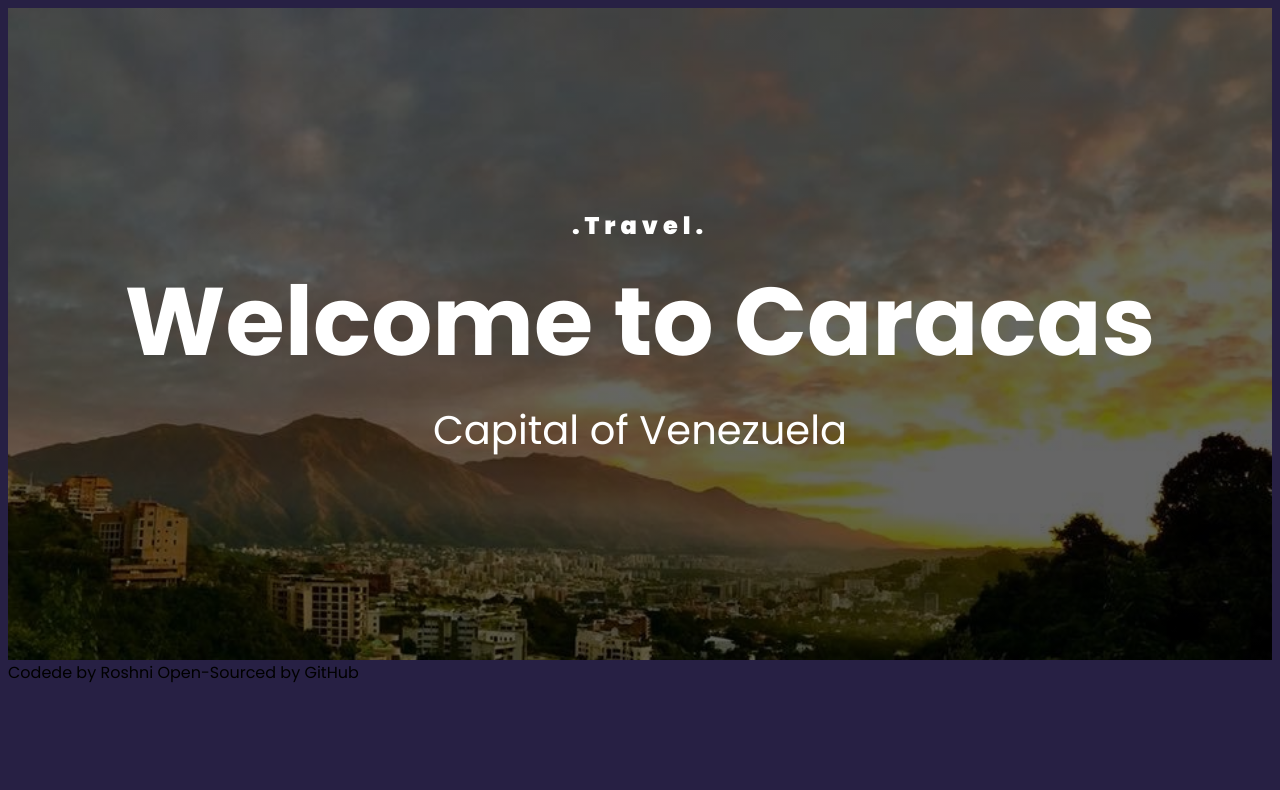
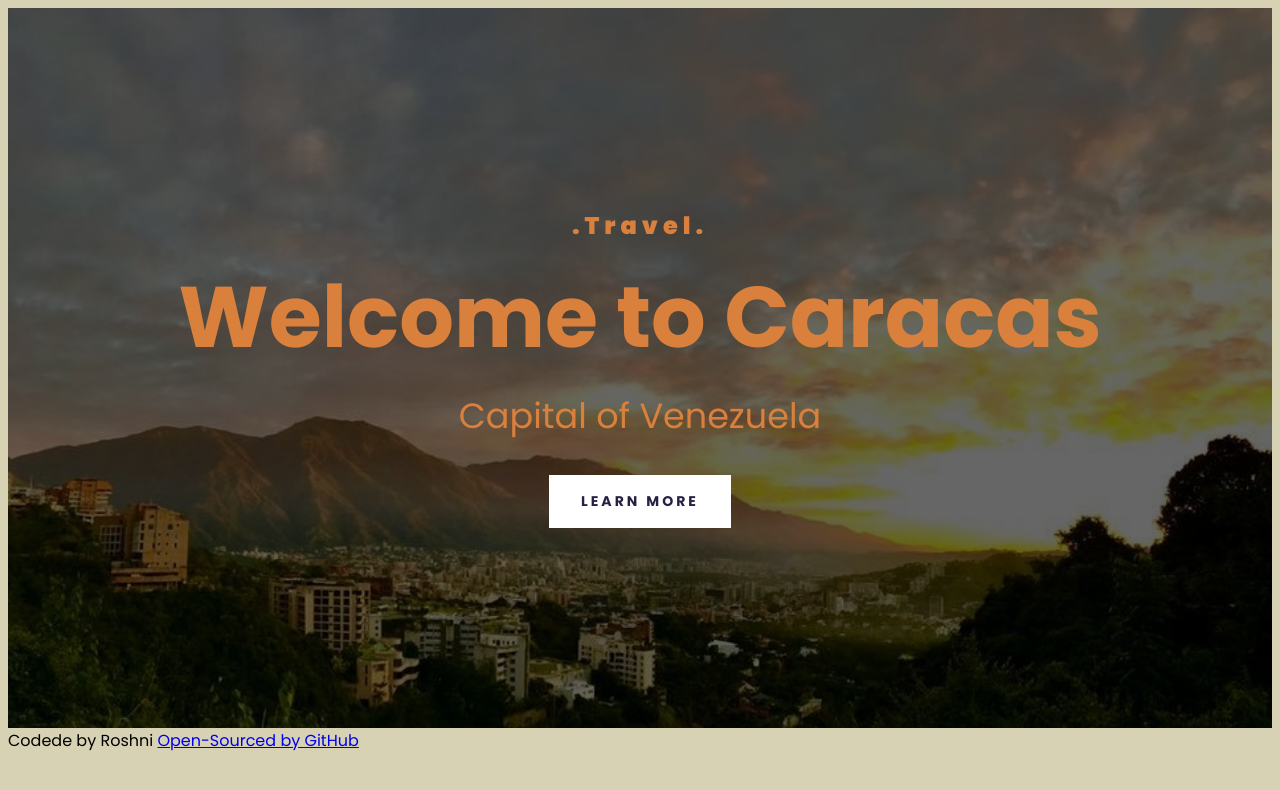
Before and after one commit to Roshd05/travel-project, a plain HTML site: page index.html in a window 1280 px wide. Drawn offline with Linux system fonts and the light colour scheme.

Commit message:
updated link for github

```diff
--- a/index.html
+++ b/index.html
@@ -16,9 +16,13 @@
     <h3>.Travel.</h3>
     <h1>Welcome to Caracas</h1>
     <h2>Capital of Venezuela</h2>
+    <a href="#more">Learn more</a>
 </header>
 
-    <footer>Codede by Roshni Open-Sourced by GitHub</footer>
+    <footer>Codede by Roshni  <a
+        href="https://github.com/Roshd05/travel-project"
+        target="_blank">Open-Sourced by GitHub</a>
+    </footer>
 </body>
 </div>
 </html>
--- a/src/style.css
+++ b/src/style.css
@@ -1,6 +1,6 @@
 body {
   font-family: "Poppins", sans-serif;
-  background: #272044;
+  background: #d7d2b4;
 }
 
 .container {
@@ -13,21 +13,21 @@ header {
     url("/images/IMG_1829.JPG");
   background-repeat: no-repeat;
   background-size: cover;
-  color: white;
+  color: rgb(216, 128, 60);
   text-align: center;
   padding: 200px 0;
 }
 
 header h1 {
   font-weight: 700;
-  font-size: 96px;
+  font-size: 86px;
   line-height: 1;
   margin: 30px 0;
 }
 
 header h2 {
   font-weight: 400;
-  font-size: 40px;
+  font-size: 35px;
   line-height: 1.5;
   margin: 0;
 }
```
